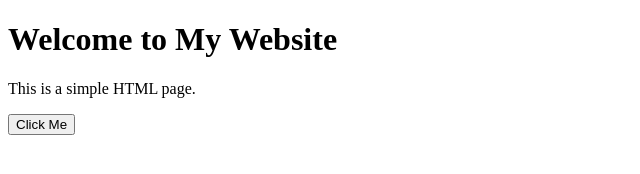
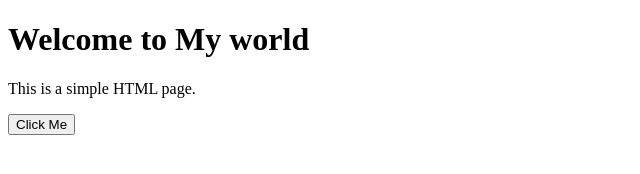
Before and after one commit to Mukesh04-tonge/cicd, a plain HTML site: page index.html in a window 1280 px wide. Shown: the full height of the page, 0-640 px from the left. Drawn offline with Linux system fonts and the light colour scheme.

Commit message:
Update index.html

```diff
--- a/index.html
+++ b/index.html
@@ -5,7 +5,7 @@
 </head>
 <body>
 
-    <h1>Welcome to My Website</h1>
+    <h1>Welcome to My world</h1>
     <p>This is a simple HTML page.</p>
 
     <button onclick="alert('Hello, welcome!')">Click Me</button>
```
